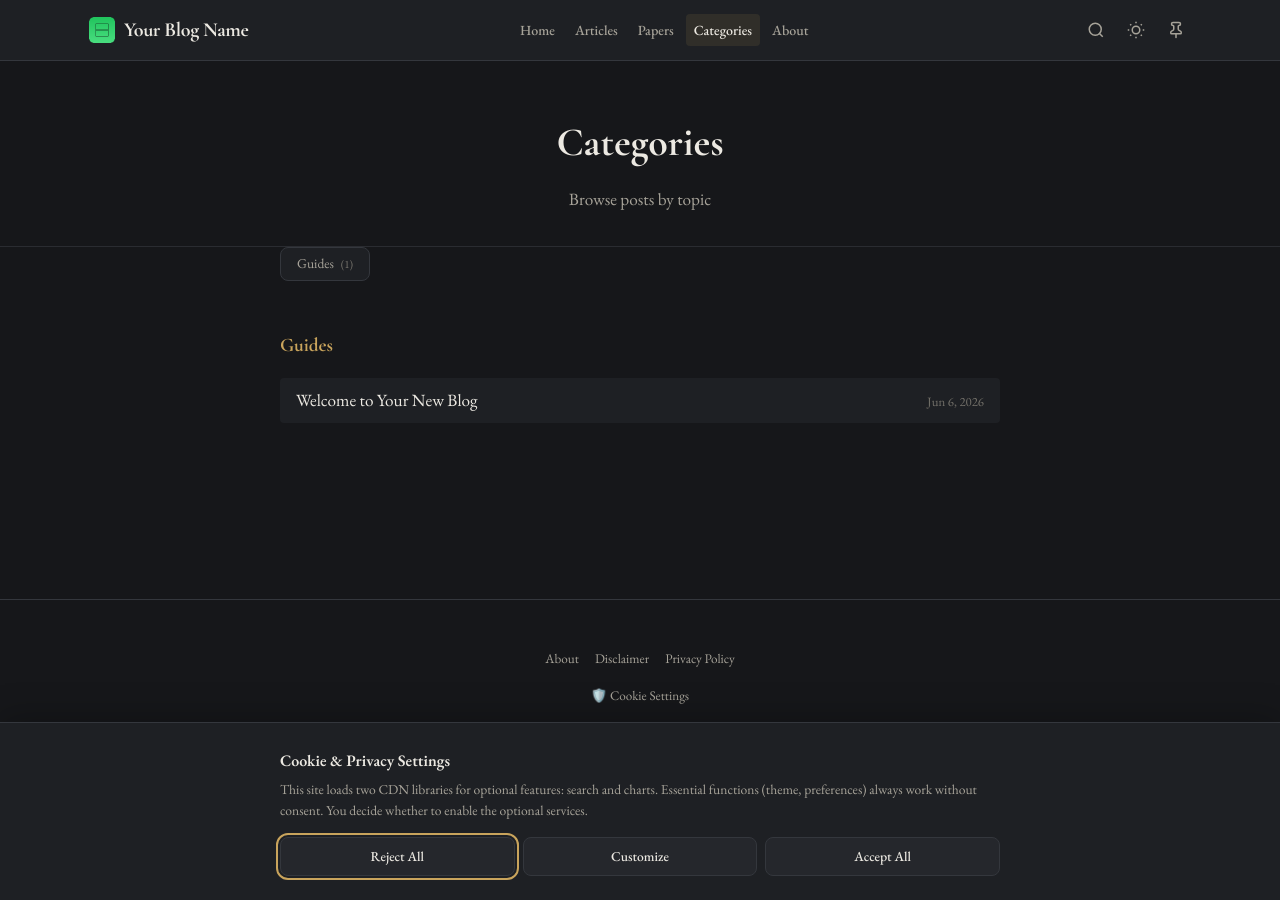
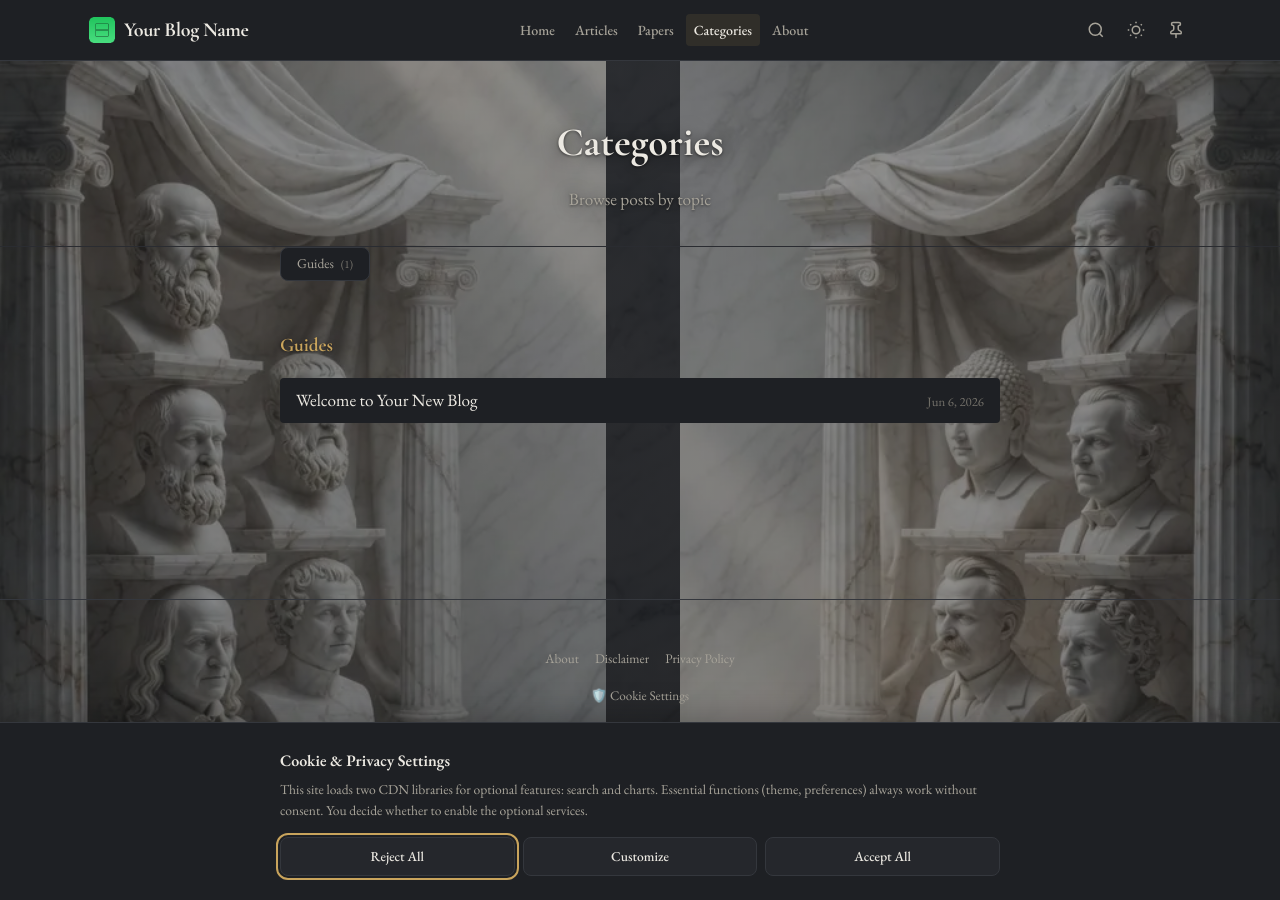
Before and after one commit to Ranzlappen/UdoBroering, a Jekyll site: the page built from pages/categories.html, in a window 1280 px wide. Built offline with Jekyll 4.4.1, drawn with Linux system fonts in a browser that asks for light colours.

Commit message:
Sticky marble backdrop: global clean marble + edge busts on overviews
- Global fixed "clean marble" surface (your Carrara upload → 47KB webp)
  on body::before for every page, scrimmed per theme (dark: dimmed to a
  subtle veined texture so light text stays legible; light: soft marble).
  Precached by sw.js.
- Overview pages (Articles/Papers/Categories/Tags) add the philosopher
  colonnades on body::after — left + right webp panels (split from the
  triptych via Pillow), anchored full-height at the viewport edges,
  dimmed via opacity to ghostly sculptures. Responsive at any width: the
  busts hug the edges, marble fills the middle.
- Page headers/section titles get a soft halo for legibility (lists +
  cards already sit on opaque surfaces). Dropped the cropped center +
  the earlier single full image.

https://claude.ai/code/session_01BBHFbTAEDBSxdvGGpZ11vy

```diff
--- a/_layouts/default.html
+++ b/_layouts/default.html
@@ -4,7 +4,7 @@
   <title>{% if page.title %}{{ page.title }} — {{ site.title }}{% else %}{{ site.title }}{% endif %}</title>
   {% include head.html %}
 </head>
-<body{% if page.layout == 'post' %} class="{% if page.backdrop %}has-backdrop{% endif %}"{% endif %}>
+<body class="{% if page.layout == 'post' and page.backdrop %}has-backdrop {% endif %}{% if page.overview_backdrop %}has-overview-backdrop{% endif %}">
 
   {% include header.html %}
   {% include search-modal.html %}
--- a/assets/css/style.css
+++ b/assets/css/style.css
@@ -3649,3 +3649,62 @@ h1, h2, h3, h4, h5, h6,
   margin: 0.06em 0.08em 0 0;
   color: var(--c-accent);
 }
+
+/* ============================================================
+   Sticky marble backdrop.
+   - Global (every page): a fixed, scrimmed clean-marble surface on
+     body::before (negative z-index paints over the body bg but under
+     content). Heavily dimmed in dark mode so light text stays legible
+     (marble reads as a subtle veined texture); soft in light mode.
+   - Overview pages (Articles/Papers/Categories/Tags) add the bust
+     colonnades on body::after, anchored full-height at the left/right
+     edges, dimmed via opacity so they read as ghostly sculptures.
+   ============================================================ */
+body::before {
+  content: "";
+  position: fixed;
+  inset: 0;
+  z-index: -2;
+  background-image:
+    linear-gradient(180deg, rgba(22,23,26,0.88) 0%, rgba(22,23,26,0.91) 100%),
+    url('../images/marble-bg.webp');
+  background-size: cover, cover;
+  background-position: center, center;
+  background-repeat: no-repeat, no-repeat;
+}
+[data-theme="light"] body::before {
+  background-image:
+    linear-gradient(180deg, rgba(246,245,242,0.80) 0%, rgba(246,245,242,0.88) 100%),
+    url('../images/marble-bg.webp');
+}
+
+body.has-overview-backdrop::after {
+  content: "";
+  position: fixed;
+  inset: 0;
+  z-index: -1;
+  pointer-events: none;
+  background-image:
+    url('../images/hall-left.webp'),
+    url('../images/hall-right.webp');
+  background-size: auto 100%, auto 100%;
+  background-position: left top, right top;
+  background-repeat: no-repeat, no-repeat;
+  opacity: 0.5;
+}
+[data-theme="light"] body.has-overview-backdrop::after { opacity: 0.9; }
+
+/* Page headers / section titles float over the backdrop — give them a
+   soft halo so they stay crisp. (Lists/cards sit on opaque surfaces.) */
+body.has-overview-backdrop .page-header h1,
+body.has-overview-backdrop .page-header p,
+body.has-overview-backdrop .section-title,
+body.has-overview-backdrop .taxonomy-section h2 {
+  text-shadow: 0 1px 16px rgba(0,0,0,0.6), 0 1px 3px rgba(0,0,0,0.55);
+}
+[data-theme="light"] body.has-overview-backdrop .page-header h1,
+[data-theme="light"] body.has-overview-backdrop .page-header p,
+[data-theme="light"] body.has-overview-backdrop .section-title,
+[data-theme="light"] body.has-overview-backdrop .taxonomy-section h2 {
+  text-shadow: 0 1px 10px rgba(246,245,242,0.85);
+}
--- a/pages/articles.html
+++ b/pages/articles.html
@@ -2,6 +2,7 @@
 layout: default
 title: Articles
 permalink: /articles/
+overview_backdrop: true
 ---
 
 <section class="page-content">
--- a/pages/categories.html
+++ b/pages/categories.html
@@ -2,6 +2,7 @@
 layout: default
 title: Categories
 permalink: /categories/
+overview_backdrop: true
 # [Status field update] Filtered post loops and counts to only include published posts.
 # Categories with zero published posts are hidden entirely.
 ---
--- a/pages/papers.html
+++ b/pages/papers.html
@@ -3,6 +3,7 @@ layout: default
 title: Papers
 subtitle: Published papers &amp; documents
 permalink: /papers/
+overview_backdrop: true
 ---
 
 <header class="page-header">
--- a/pages/tags.html
+++ b/pages/tags.html
@@ -2,6 +2,7 @@
 layout: default
 title: Tags
 permalink: /tags/
+overview_backdrop: true
 # [Status field update] Filtered post loops and counts to only include published posts.
 # Tags with zero published posts are hidden entirely.
 ---
--- a/sw.js
+++ b/sw.js
@@ -7,7 +7,7 @@ layout: null
    No build step, no Workbox. Bump CACHE_VERSION to invalidate. */
 "use strict";
 
-const CACHE_VERSION = "udoblog-v3";
+const CACHE_VERSION = "udoblog-v4";
 const PRECACHE = CACHE_VERSION + "-precache";
 const RUNTIME = CACHE_VERSION + "-runtime";
 
@@ -19,6 +19,7 @@ const PRECACHE_URLS = [
   "{{ '/assets/js/main.js' | relative_url }}",
   "{{ '/assets/fonts/eb-garamond-latin-400-normal.woff2' | relative_url }}",
   "{{ '/assets/fonts/cormorant-garamond-latin-700-normal.woff2' | relative_url }}",
+  "{{ '/assets/images/marble-bg.webp' | relative_url }}",
   "{{ '/icons/favicon.ico' | relative_url }}",
   "{{ '/icons/favicon-16x16.png' | relative_url }}",
   "{{ '/icons/favicon-32x32.png' | relative_url }}",
```
Also changed, not shown: assets/images/hall-left.webp (added), assets/images/hall-right.webp (added), assets/images/marble-bg.webp (added).
